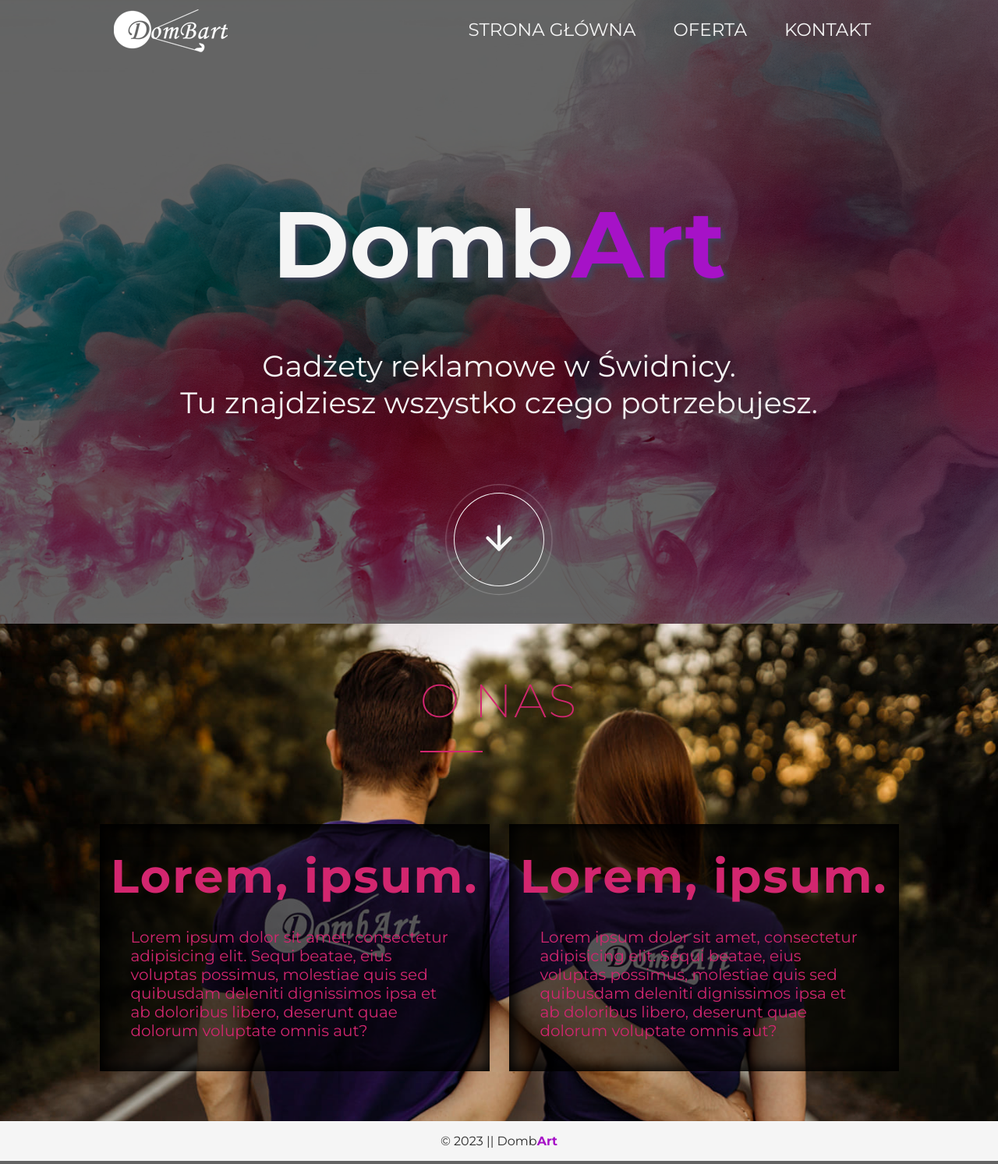
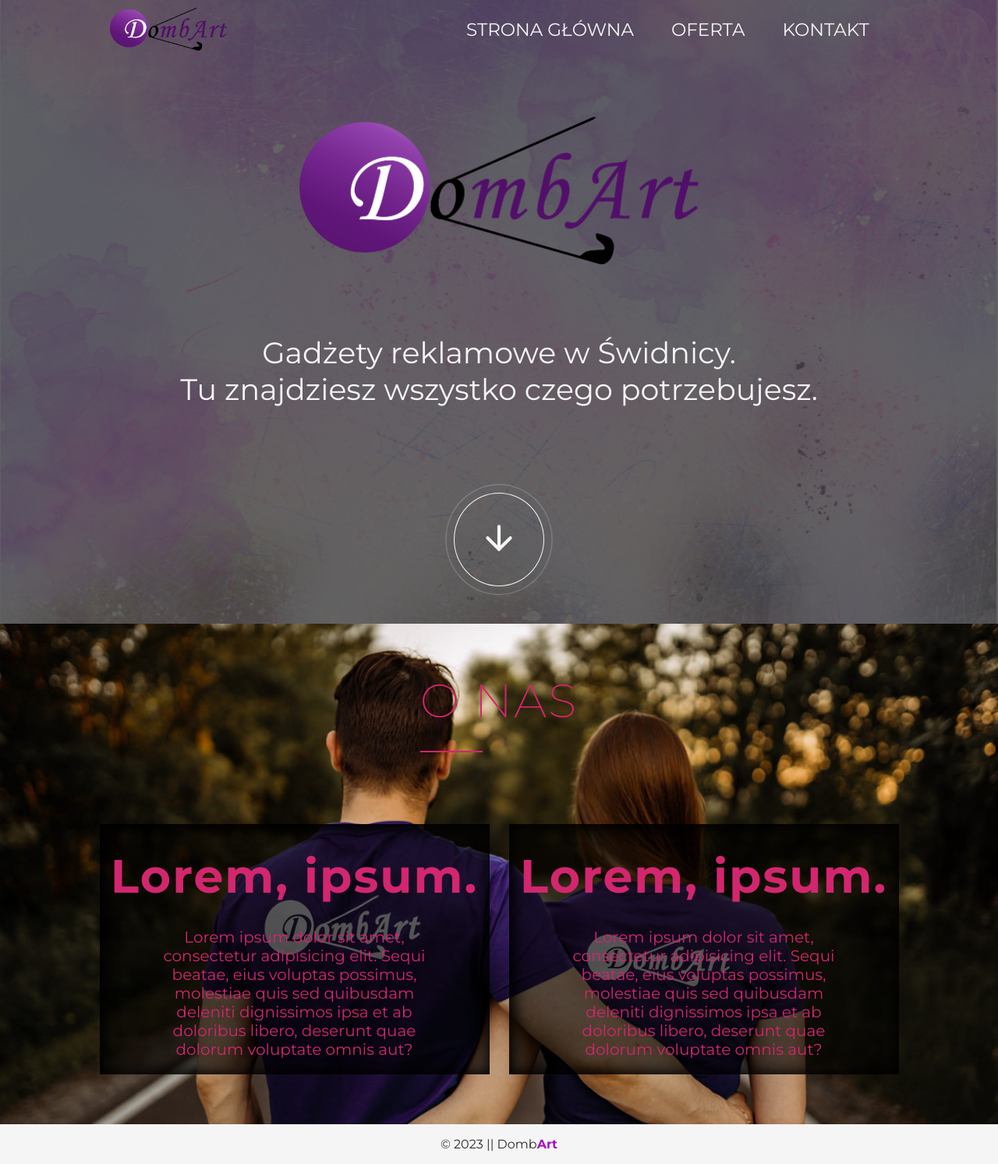
Before and after one commit to bnoworol/dombart, a PHP site: page / in a window 1280 px wide. Shown: the whole page at 78% size. Run offline with PHP 8.4, Linux system fonts and the light colour scheme; style sheets or scripts are compiled from the project's sources.

Commit message:
change hero img and change h1 on logo company

```diff
--- a/css/main.css
+++ b/css/main.css
@@ -9,6 +9,7 @@
 html {
   font-size: 62.5%;
   scroll-behavior: smooth;
+  scroll-padding-top: 75px;
 }
 
 body {
@@ -81,8 +82,9 @@ body {
 
 .nav__logo {
   position: relative;
-  top: 10px;
-  left: 10px;
+  top: 1rem;
+  left: 3rem;
+  width: 150px;
 }
 
 .nav__color {
@@ -157,7 +159,7 @@ body {
   top: 0;
   width: 100vw;
   height: 100vh;
-  background-image: url("../img/header/small.jpg");
+  background-image: url("../img/header/header_jasne.png");
   background-size: cover;
   background-position: center;
   z-index: 0;
@@ -175,7 +177,7 @@ body {
   position: relative;
   text-align: center;
   font-size: 6rem;
-  padding-top: 2em;
+  padding-top: 4em;
   color: #f5f5f5;
   text-shadow: 4px 4px 6px rgb(66, 68, 90);
   margin-bottom: 1em;
@@ -186,6 +188,9 @@ body {
 }
 .header__text {
   position: relative;
+  display: flex;
+  justify-content: center;
+  align-items: center;
   margin-top: 2em;
   text-align: center;
   color: #f5f5f5;
@@ -195,12 +200,14 @@ body {
 .header__arrow {
   display: none;
 }
+.header__logo {
+  width: 60%;
+}
 
 .aboutus {
-  background-image: url("../img/header/aboutus.jpg");
+  background-image: url("../img/aboutus/aboutus_small.jpg");
   background-size: cover;
   background-position: center;
-  background-attachment: fixed;
   overflow: hidden;
   height: auto;
 }
@@ -234,13 +241,14 @@ body {
   color: #D2266F;
   font-size: 3rem;
   text-align: center;
-  margin-bottom: 0.5em;
+  margin: 4rem auto;
 }
 .aboutus__text {
   font-size: 2rem;
-  margin-bottom: 2em;
+  margin: 2rem;
   padding-bottom: 2.5em;
   color: #D2266F;
+  text-align: center;
 }
 
 .footer {
@@ -258,16 +266,13 @@ body {
   .section-padding {
     padding: 2em 2em;
   }
-  .header {
-    background-image: url("../img/header/big.jpg");
-  }
   .header__hero-shadow {
     width: 100%;
     height: 100%;
     z-index: -1;
   }
   .header__title {
-    padding-top: 2em;
+    padding-top: 1.25em;
     font-size: 12rem;
     text-shadow: 4px 4px 6px rgb(66, 68, 90);
     color: #f5f5f5;
@@ -305,8 +310,14 @@ body {
   .header__arrow-icon {
     width: 50px;
   }
+  .header__logo {
+    width: 40%;
+  }
   .wrapper {
     max-width: 1450px;
+  }
+  .aboutus {
+    background-image: url("../img/aboutus/aboutus_big.jpg");
   }
   .aboutus__box {
     display: flex;
@@ -362,6 +373,9 @@ body {
   }
 }
 @media (min-width: 1050px) {
+  .aboutus {
+    background-attachment: fixed;
+  }
   .nav__logo {
     padding-top: 10px;
     position: static;
--- a/index.html
+++ b/index.html
@@ -19,7 +19,7 @@
     <!-- NAWIGACJA I BURGER ICON -->
     <nav class="nav__color">
         <div class="nav__color-logo">
-            <a href="#"><img src="./img/logo/logo_drukarnia.png" alt="Logo firmy dombart" class="nav__logo"></a>
+            <a href="#"><img src="./img/logo/logo_tiff_png.png" alt="Logo firmy dombart" class="nav__logo"></a>
             <div class="nav nav-desktop">
                 <a class="nav__link" href="#">Strona Główna</a>
                 <a class="nav__link" href="#offer">oferta</a>
@@ -41,8 +41,9 @@
     <!-- HERO GRAFIKA -->
     <header lazy="true" class="header">
         <div class="header__text-box">
+<p class="header__title"><img class="header__logo" src="./img/logo/logo_tiff_png.png" alt=""></p>
 
-            <h1 class="header__title">Domb<span>Art</span></h1>
+            <!-- <h1 class="header__title">Domb<span>Art</span></h1> -->
             <p class="header__text">Gadżety reklamowe w Świdnicy.</p>
             <p class="header__text">Tu znajdziesz wszystko czego potrzebujesz.</p>
         </div>
@@ -67,7 +68,8 @@
                     <div class="aboutus__box">
                         <div class="aboutus__box-text">
                             <h3 class="aboutus__title">Lorem, ipsum.</h3>
-            <p class="aboutus__text">Lorem ipsum dolor sit amet, consectetur adipisicing elit. Sequi beatae,
+                            <p class="aboutus__text">Lorem ipsum dolor sit amet, consectetur adipisicing elit. Sequi
+                                beatae,
                                 eius voluptas possimus, molestiae quis sed quibusdam deleniti dignissimos ipsa et ab
                                 doloribus libero, deserunt quae dolorum voluptate omnis aut?</p>
                         </div>
@@ -76,7 +78,8 @@
                     <div class="aboutus__box">
                         <div class="aboutus__box-text aboutus__box-text--right">
                             <h3 class="aboutus__title">Lorem, ipsum.</h3>
-            <p class="aboutus__text">Lorem ipsum dolor sit amet, consectetur adipisicing elit. Sequi beatae,
+                            <p class="aboutus__text">Lorem ipsum dolor sit amet, consectetur adipisicing elit. Sequi
+                                beatae,
                                 eius voluptas possimus, molestiae quis sed quibusdam deleniti dignissimos ipsa et ab
                                 doloribus libero, deserunt quae dolorum voluptate omnis aut?</p>
                         </div>
--- a/scss/_large.scss
+++ b/scss/_large.scss
@@ -3,14 +3,15 @@
 		padding: 2em 2em;
 	}
 	.header {
-		background-image: url('../img/header/big.jpg');
+		// background-image: url('../img/header/big.jpg');
+
 		&__hero-shadow {
 			width: 100%;
 			height: 100%;
 			z-index: -1;
 		}
 		&__title {
-			padding-top: 2em;
+			padding-top: 1.25em;
 			font-size: 12rem;
 			text-shadow: 4px 4px 6px rgba(66, 68, 90, 1);
 			color: $white;
@@ -48,16 +49,19 @@
 		&__arrow-icon {
 			width: 50px;
 		}
+		&__logo {
+			width: 40%;
+		}
 	}
 	.wrapper {
 		max-width: 1450px;
 	}
 
 	.aboutus {
+		background-image: url('../img/aboutus/aboutus_big.jpg');
 		&__box {
 			display: flex;
 			flex-direction: row;
-
 		}
 		&__title {
 			position: relative;
@@ -112,8 +116,10 @@
 	}
 }
 
-
 @media (min-width: 1050px) {
+	.aboutus {
+		background-attachment: fixed;
+	}
 	.nav {
 		&__logo {
 			padding-top: 10px;
--- a/scss/_reset.scss
+++ b/scss/_reset.scss
@@ -10,6 +10,7 @@
 html {
 	font-size: 62.5%;
 	scroll-behavior: smooth;
+	scroll-padding-top: 75px;
 }
 
 body {
--- a/scss/main.scss
+++ b/scss/main.scss
@@ -34,8 +34,9 @@
 }
 .nav__logo {
 	position: relative;
-	top: 10px;
-	left: 10px;
+	top: 1rem;
+	left: 3rem;
+	width: 150px;
 }
 .nav__color {
 	position: absolute;
@@ -117,7 +118,7 @@
 	top: 0;
 	width: 100vw;
 	height: 100vh;
-	background-image: url('../img/header/small.jpg');
+	background-image: url('../img/header/header_jasne.png');
 	background-size: cover;
 	background-position: center;
 	z-index: 0;
@@ -134,7 +135,7 @@
 		position: relative;
 		text-align: center;
 		font-size: 6rem;
-		padding-top: 2em;
+		padding-top: 4em;
 		color: $white;
 		text-shadow: 4px 4px 6px rgba(66, 68, 90, 1);
 		margin-bottom: 1em;
@@ -145,7 +146,9 @@
 	}
 	&__text {
 		position: relative;
-
+		display: flex;
+		justify-content: center;
+		align-items: center;
 		margin-top: 2em;
 		text-align: center;
 		color: $white;
@@ -155,15 +158,17 @@
 	&__arrow {
 		display: none;
 	}
+	&__logo {
+		width: 60%;
+	}
 }
 // MAIN
 // aboutus
 
 .aboutus {
-	background-image: url('../img/header/aboutus.jpg');
+	background-image: url('../img/aboutus/aboutus_small.jpg');
 	background-size: cover;
 	background-position: center;
-	background-attachment: fixed;
 	overflow: hidden;
 	height: auto;
 	&__boxes {
@@ -196,13 +201,14 @@
 		color: $text;
 		font-size: 3rem;
 		text-align: center;
-		margin-bottom: 0.5em;
+		margin: 4rem auto;
 	}
 	&__text {
 		font-size: 2rem;
-		margin-bottom: 2em;
+		margin: 2rem;
 		padding-bottom: 2.5em;
 		color: $text;
+		text-align: center;
 	}
 }
 
```
Also changed, not shown: img/aboutus/aboutus_big.jpg (renamed from img/header/aboutus.jpg), img/aboutus/aboutus_small.jpg (added), img/header/header_ciemne.png (added), img/header/header_jasne.png (added), img/logo/logo_aktualne.png (added), img/logo/logo_tiff_png.png (added), 2 other files. Lines whose indentation alone changed are shown as unchanged.
